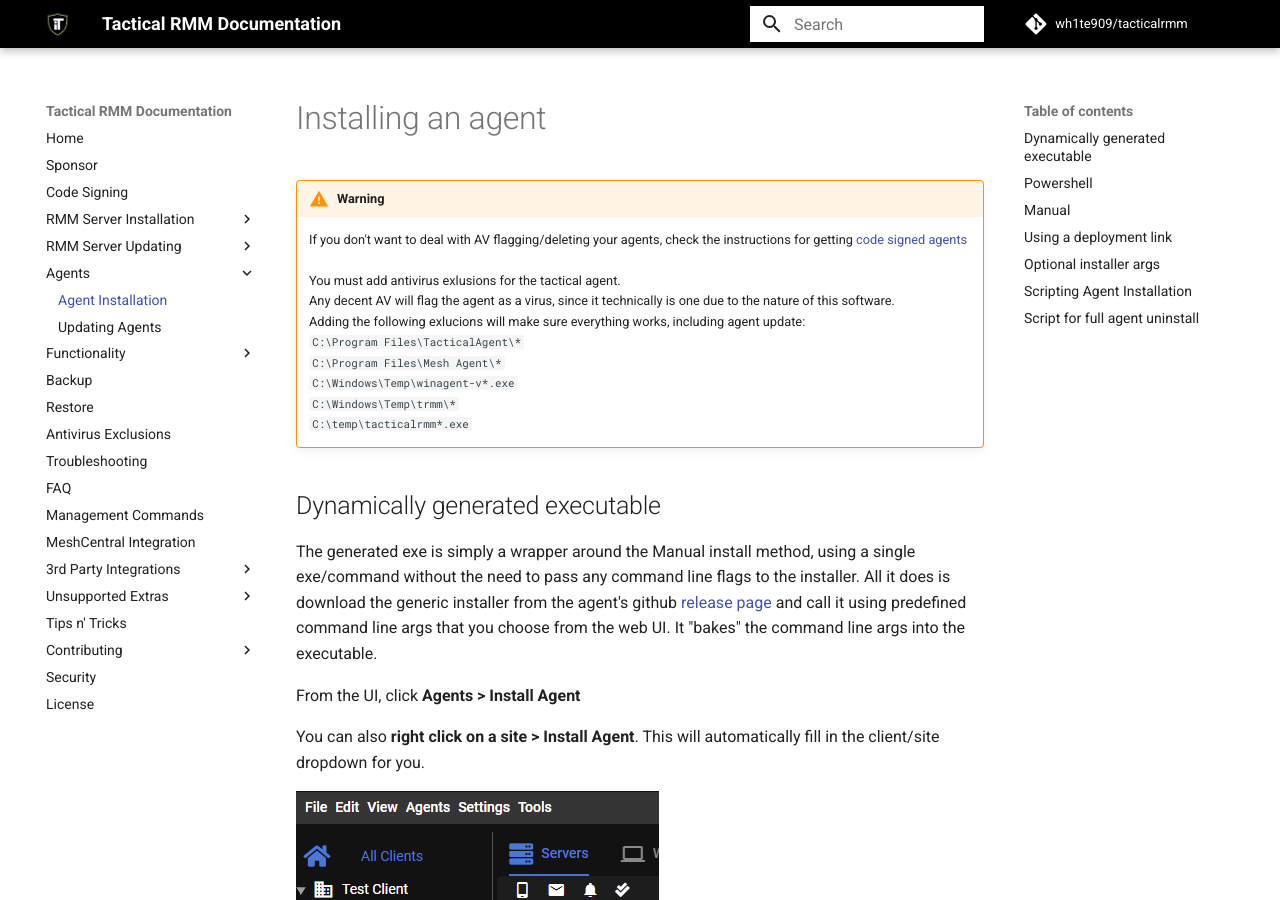
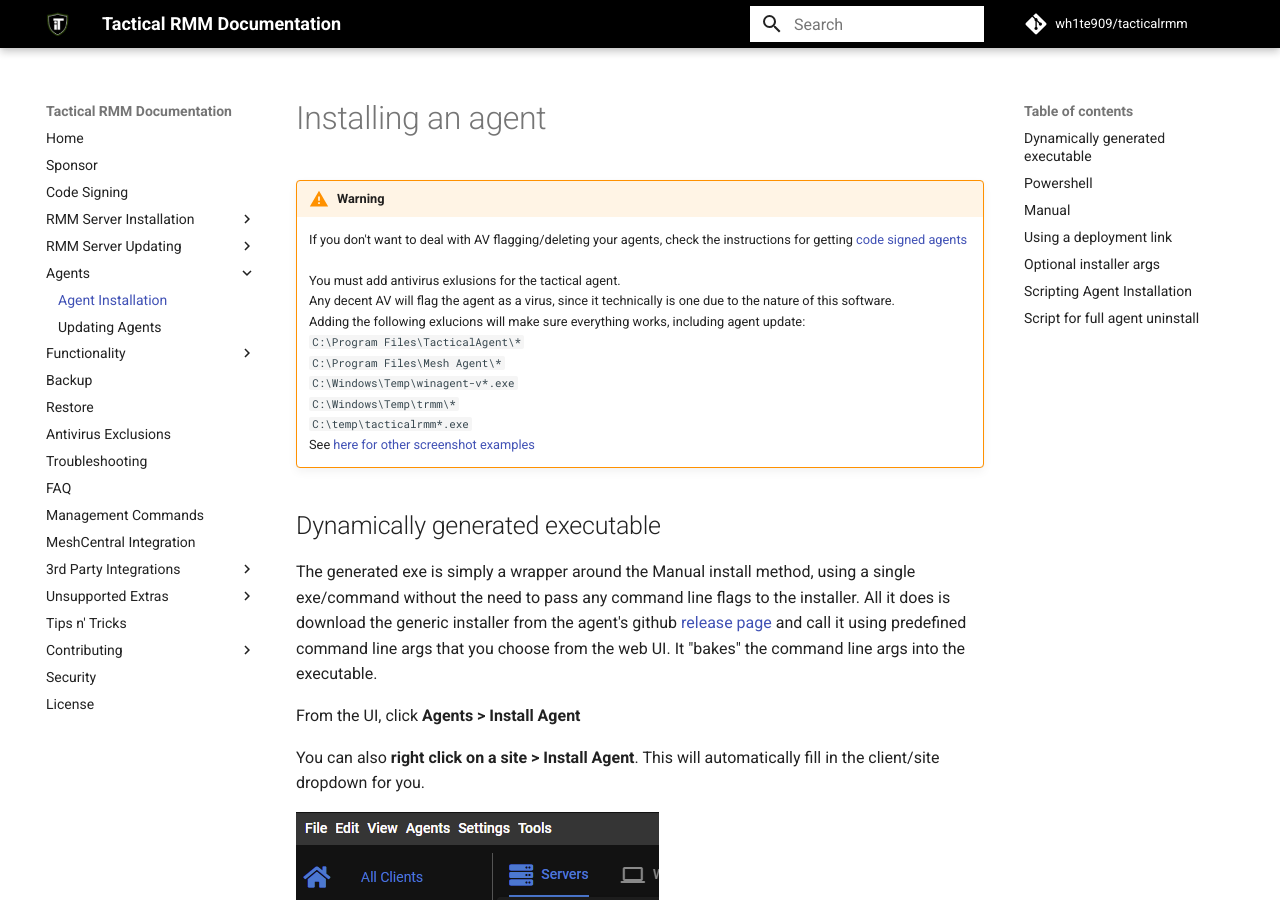
Before and after one commit to amidaware/trmm-docs, an MkDocs documentation site: the page built from docs/docs/install_agent.md, in a window 1280 px wide and 900 px high. Built offline with MkDocs 1.6.1 and Material for MkDocs 9.7.7, drawn with Linux system fonts in a browser that asks for light colours; comment, search, counter and statistics services are not loaded.

Commit message:
docs - link add

```diff
--- a/docs/docs/install_agent.md
+++ b/docs/docs/install_agent.md
@@ -10,6 +10,7 @@
     `C:\Windows\Temp\winagent-v*.exe`<br/>
     `C:\Windows\Temp\trmm\*`<br/>
     `C:\temp\tacticalrmm*.exe`<br/>
+    See [here for other screenshot examples](av.md)
 
 ## Dynamically generated executable
 
```
